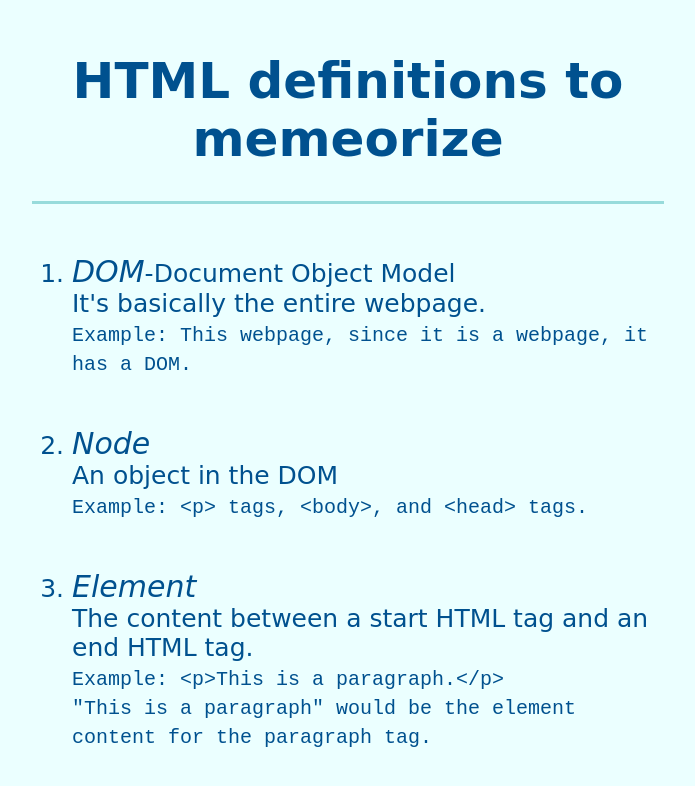
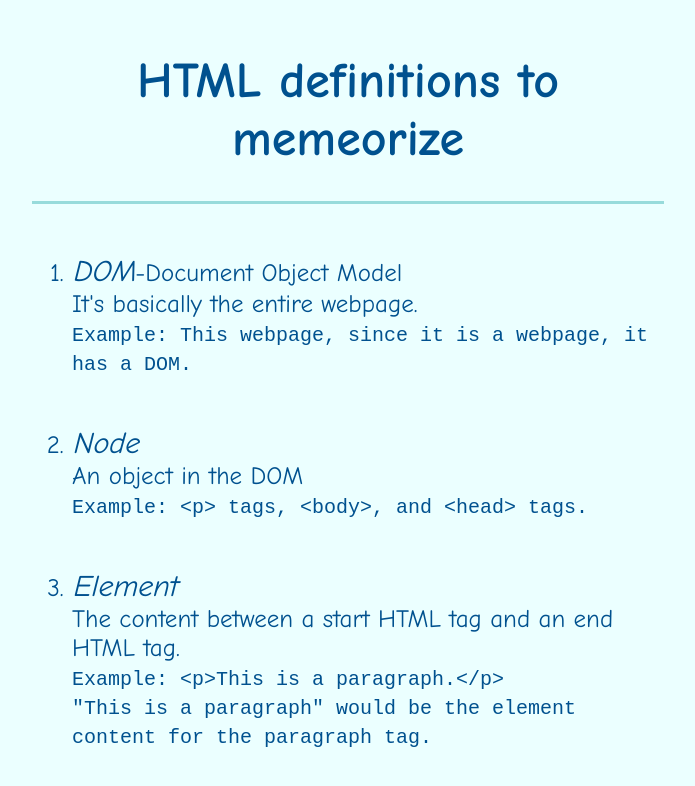
Before and after one commit to thepoorbulliedlion/html-words, a plain HTML site: page index.html in a window 1280 px wide. Shown: the whole page, without its empty margins (292-987 px from the left). Drawn offline with Linux system fonts and the light colour scheme.

Commit message:
Update index.html

```diff
--- a/index.html
+++ b/index.html
@@ -5,7 +5,7 @@
         <title>HTML and JS words</title>
         <style>
         #content{
-			font-family:cursive;
+			font-family:Comic Sans MS;
 			font-size:25px;
 			margin:auto;
 			padding:10px;
```
